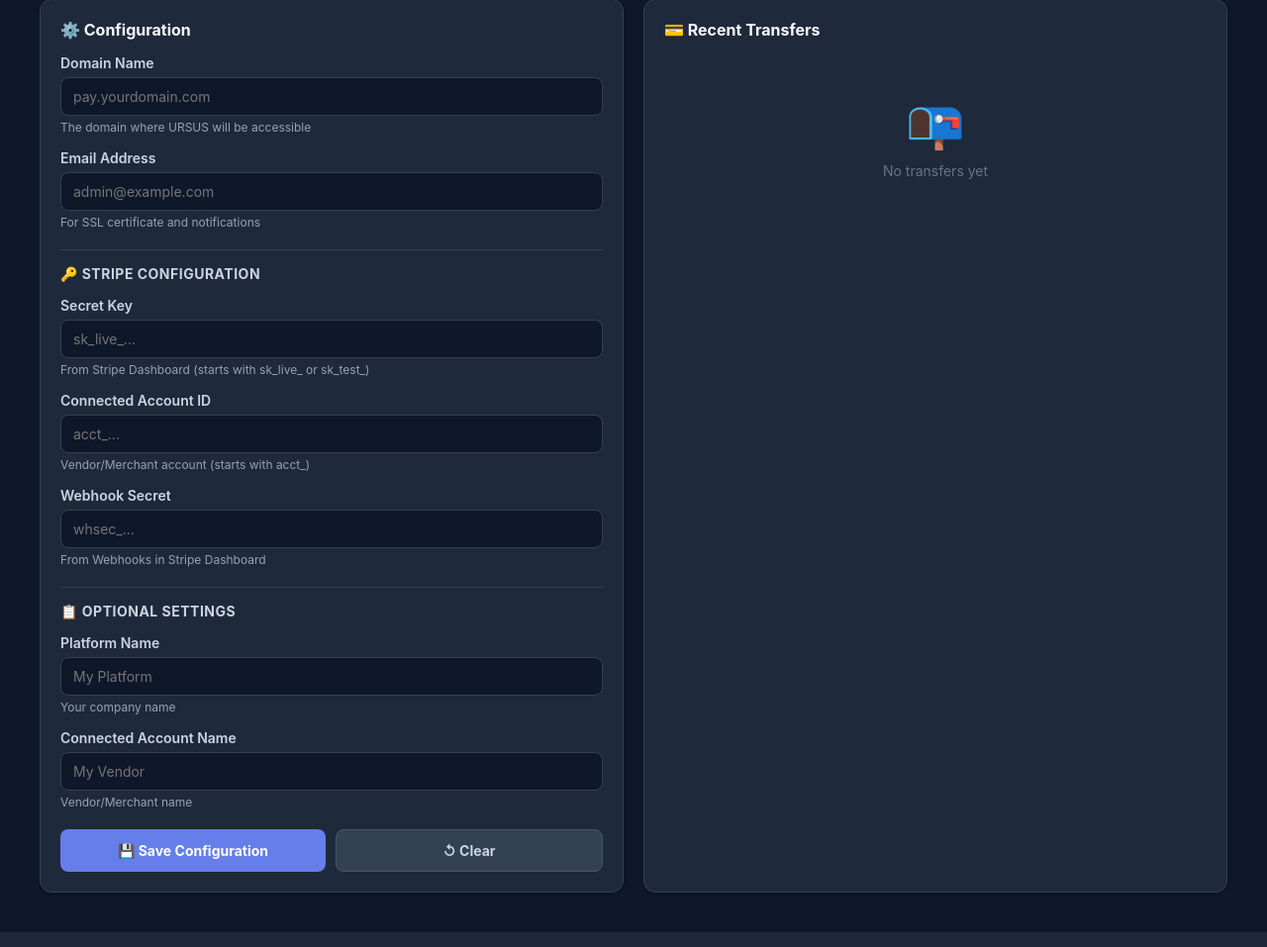
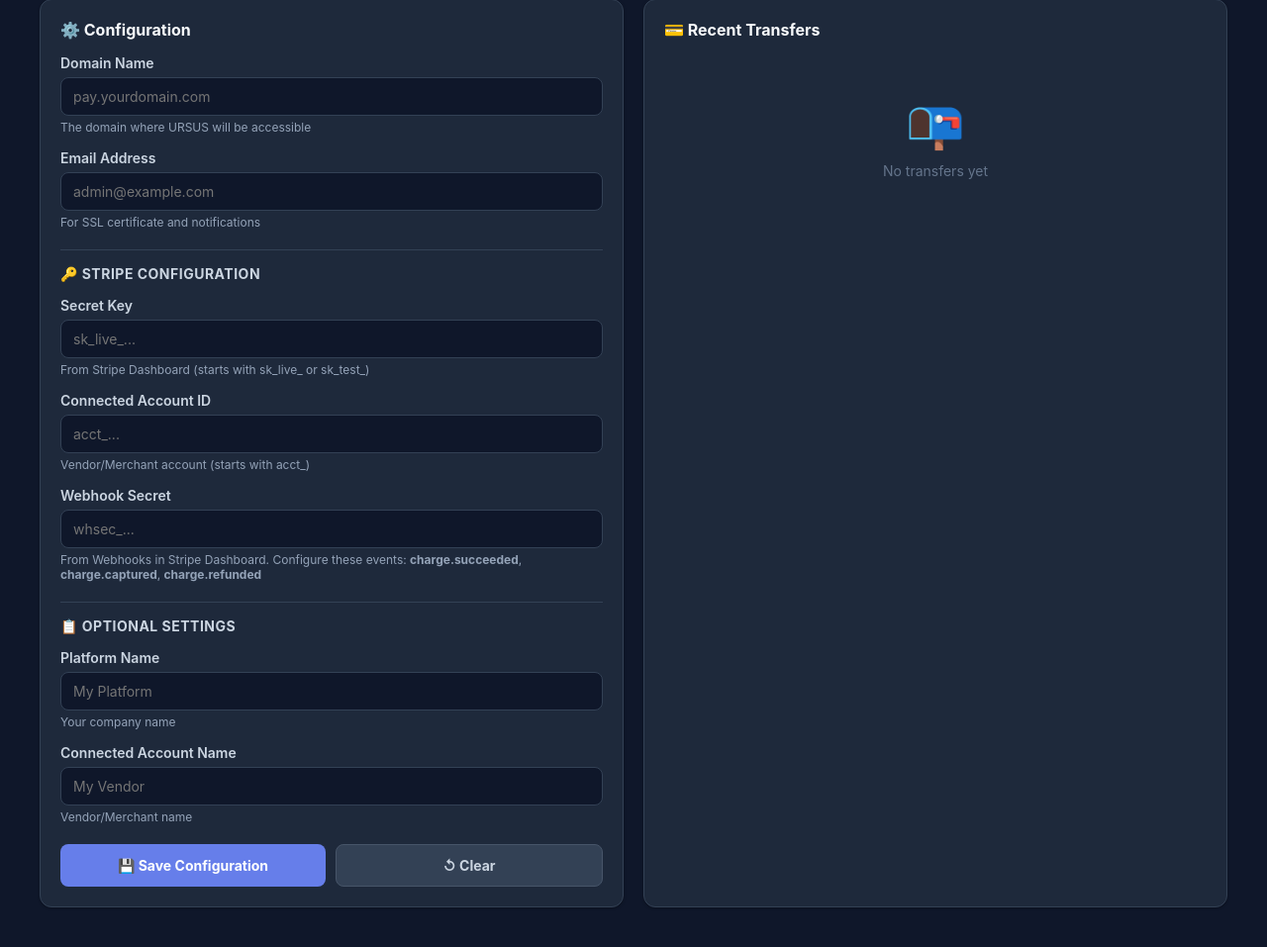
Before and after one commit to mohamederrajy/stripe-connect, a Flask app: template templates/index.html in a window 1280 px wide. Shown: the part 114-1071 px from the top of the page at 99% size. Run offline with Flask 3, Linux system fonts and the light colour scheme; the template is opened without the code that fills it, so the values that code supplies are empty; parts of the project's set-up code (start-up, migrations or seed data) failed here and were passed over.

Commit message:
Docs: Add webhook events info - charge.succeeded, charge.captured, charge.refunded

```diff
--- a/templates/index.html
+++ b/templates/index.html
@@ -504,7 +504,7 @@
                     <div class="form-group">
                         <label for="webhook_secret">Webhook Secret</label>
                         <input type="password" id="webhook_secret" name="webhook_secret" placeholder="whsec_..." required>
-                        <small>From Webhooks in Stripe Dashboard</small>
+                        <small>From Webhooks in Stripe Dashboard. Configure these events: <strong>charge.succeeded</strong>, <strong>charge.captured</strong>, <strong>charge.refunded</strong></small>
                     </div>
 
                     <!-- Optional Settings -->
```
